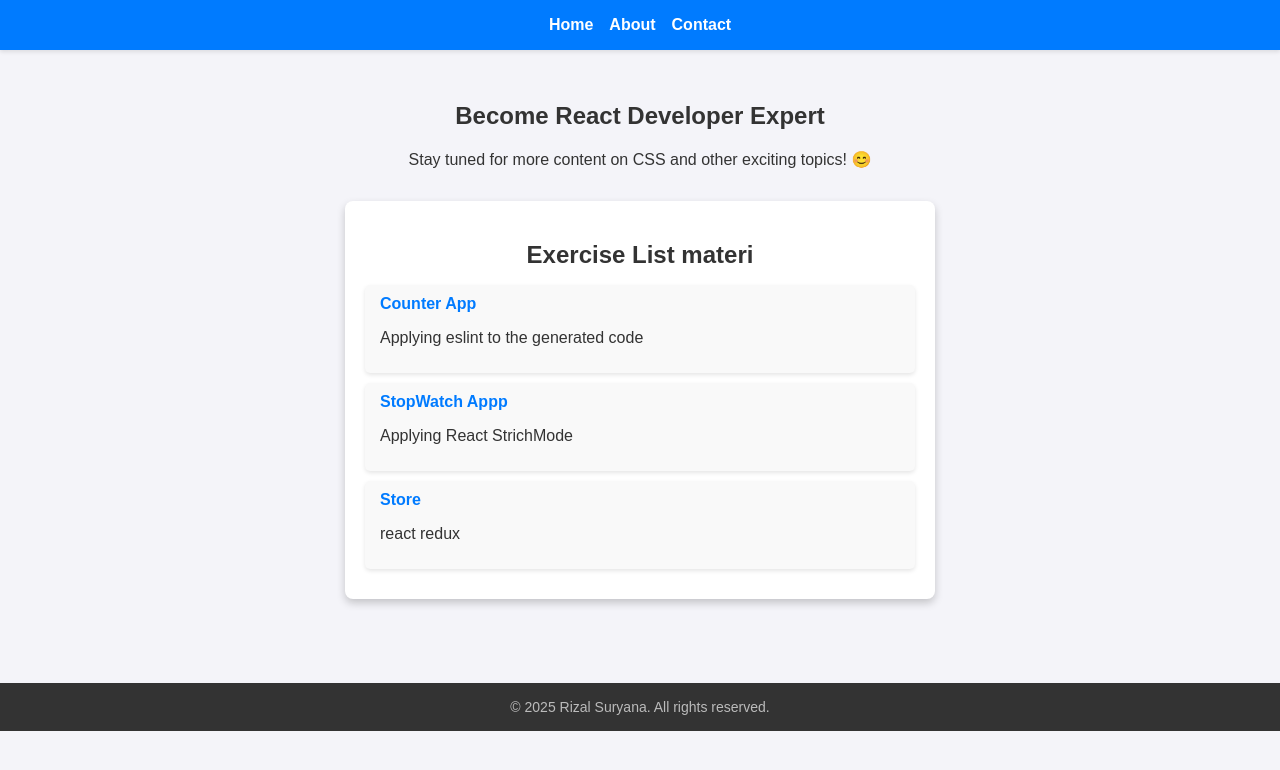
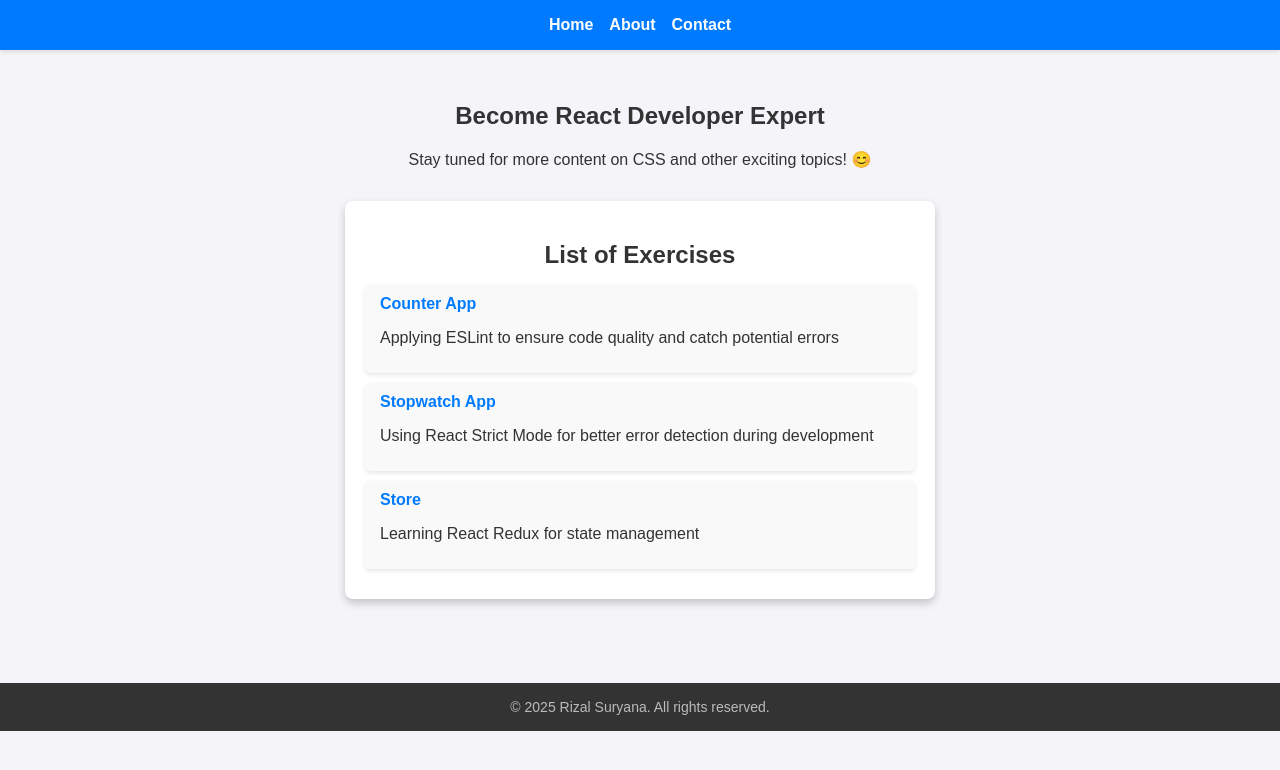
Before and after one commit to rizalsuryana/Become-a-React-Web-Developer-Expert, a React (Vite) app: page / in a window 1280 px wide. Shown: the top 770 px of the page. Built offline with nearby package versions, Linux system fonts and the light colour scheme.

Commit message:
Branch before main (#6)
* ...

* update.. :)

* bit update

* redux

* dikit

* ...

* ..

* update

* fixing typo

* ,

```diff
--- a/src/components/ListMateri.jsx
+++ b/src/components/ListMateri.jsx
@@ -1,30 +1,25 @@
 import { Link } from "react-router-dom";
 
 const ListMateri = () => {
-    return(
+return (
     <div className="list-materi">
-        <h2>Exercise List materi</h2>
+    <h2>List of Exercises</h2>
     <ul>
         <li className="item-materi">
-                <Link to='/counterapp'>Counter App</Link>
-                <p>Applying eslint to the generated code</p>
+        <Link to="/counterapp">Counter App</Link>
+        <p>Applying ESLint to ensure code quality and catch potential errors</p>
         </li>
         <li className="item-materi">
-                <Link to='/stopwatchapp'>StopWatch Appp</Link>
-                <p>
-                    Applying React StrichMode
-                </p>
+        <Link to="/stopwatchapp">Stopwatch App</Link>
+        <p>Using React Strict Mode for better error detection during development</p>
         </li>
         <li className="item-materi">
-                <Link to='/store'>Store</Link>
-                <p>
-                    react redux
-                </p>
+        <Link to="/store">Store</Link>
+        <p>Learning React Redux for state management</p>
         </li>
     </ul>
     </div>
 );
-
-}
+};
 
 export default ListMateri;
--- a/src/components/store-state-tree/store.jsx
+++ b/src/components/store-state-tree/store.jsx
@@ -61,6 +61,7 @@ const goalReducer = (goals = [], action = {}) => {
   }
 
   if (action.type === 'DELETE_GOAL') {
+
     return goals.filter((goal)=> goal.id !== action.payload.id);
   }
 
```
Lines whose indentation alone changed are shown as unchanged.
